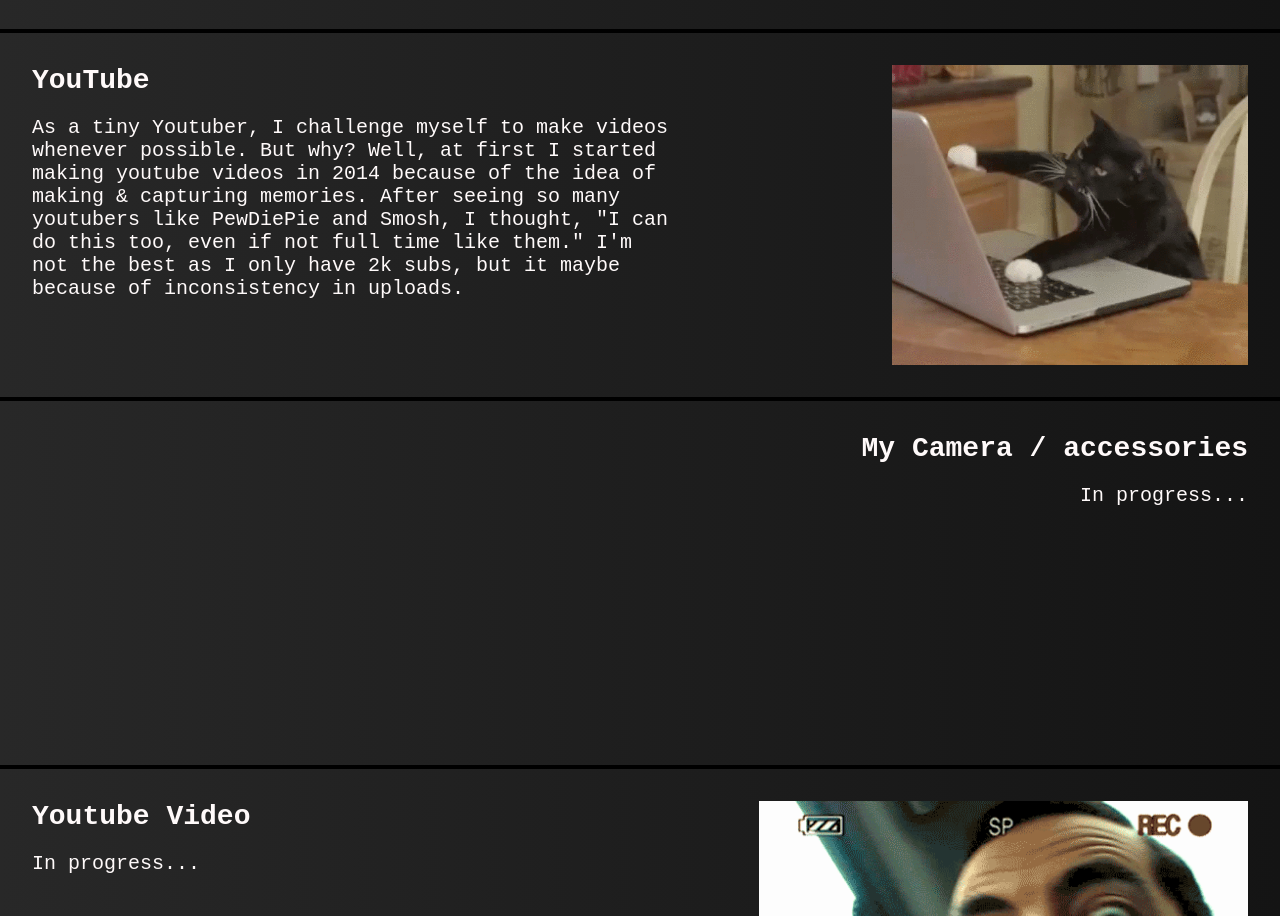
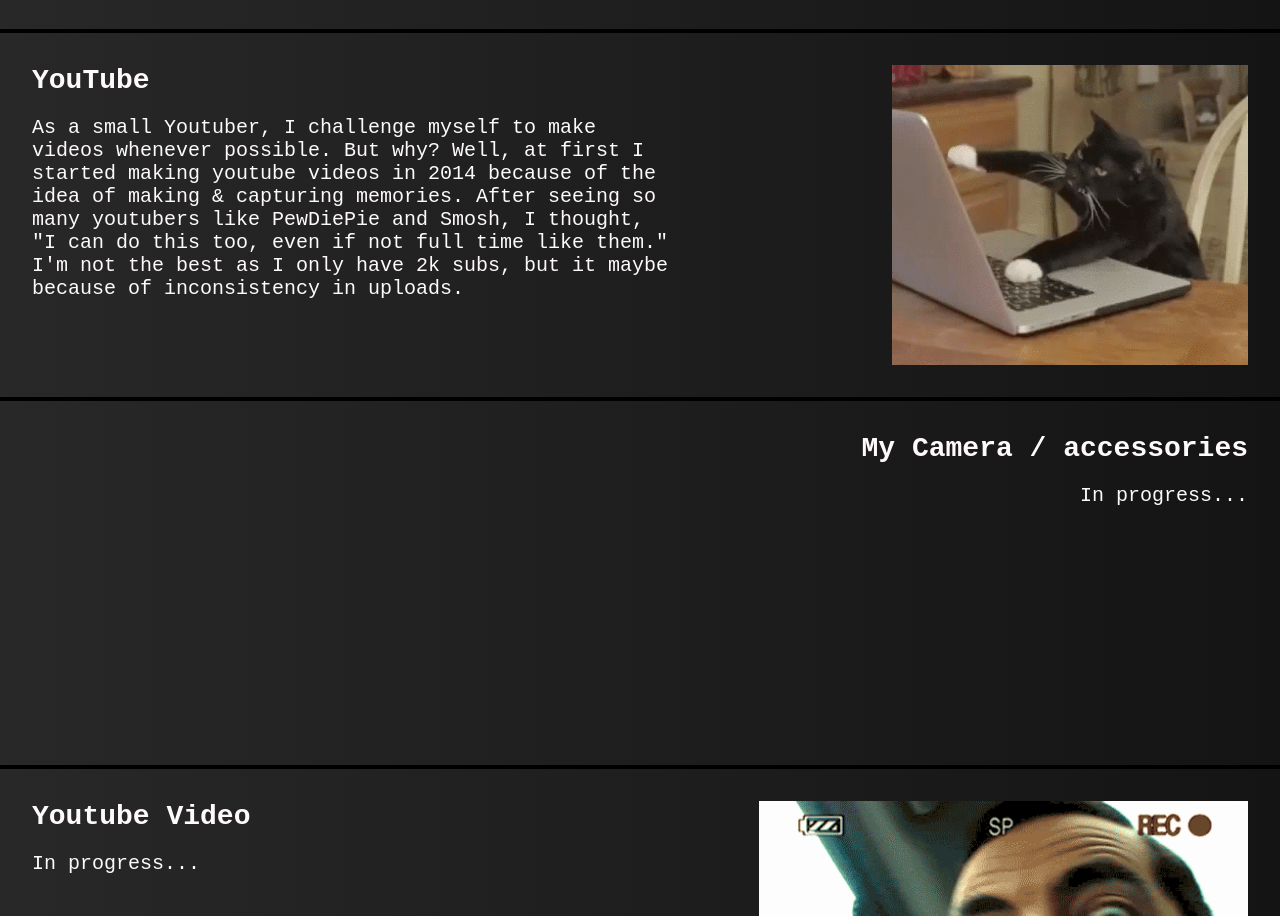
Before and after one commit to abdulmananch/abdulmananch.github.io, a plain HTML site: page index.html in a window 1280 px wide. Shown: the part 797-1713 px from the top of the page. Drawn offline with Linux system fonts and the light colour scheme; a web font is replaced by a local one.

Commit message:
Update index.html

```diff
--- a/index.html
+++ b/index.html
@@ -43,7 +43,7 @@
       <section class="info-left">
         <embed src="images/cat-typing.gif" class="img-right"/>
         <h2>YouTube</h2>
-        <p>As a tiny Youtuber, I challenge myself to make videos whenever
+        <p>As a small Youtuber, I challenge myself to make videos whenever
           possible. But why? Well, at first I started making youtube
           videos in 2014 because of the idea of making & capturing memories.
           After seeing so many youtubers like PewDiePie and Smosh, I
```
